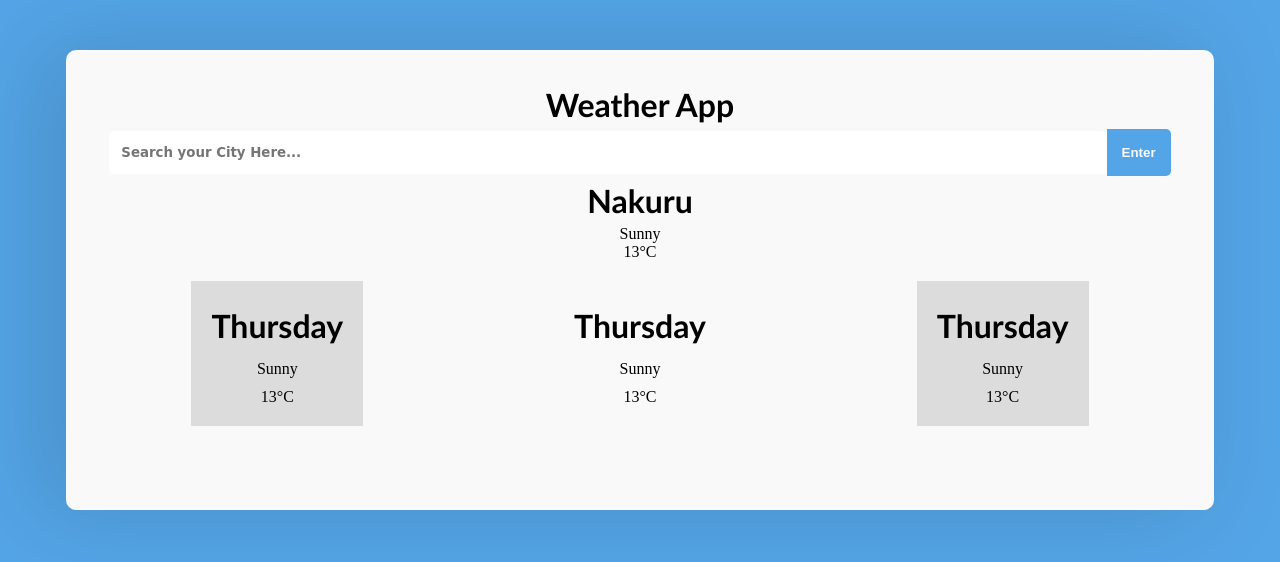
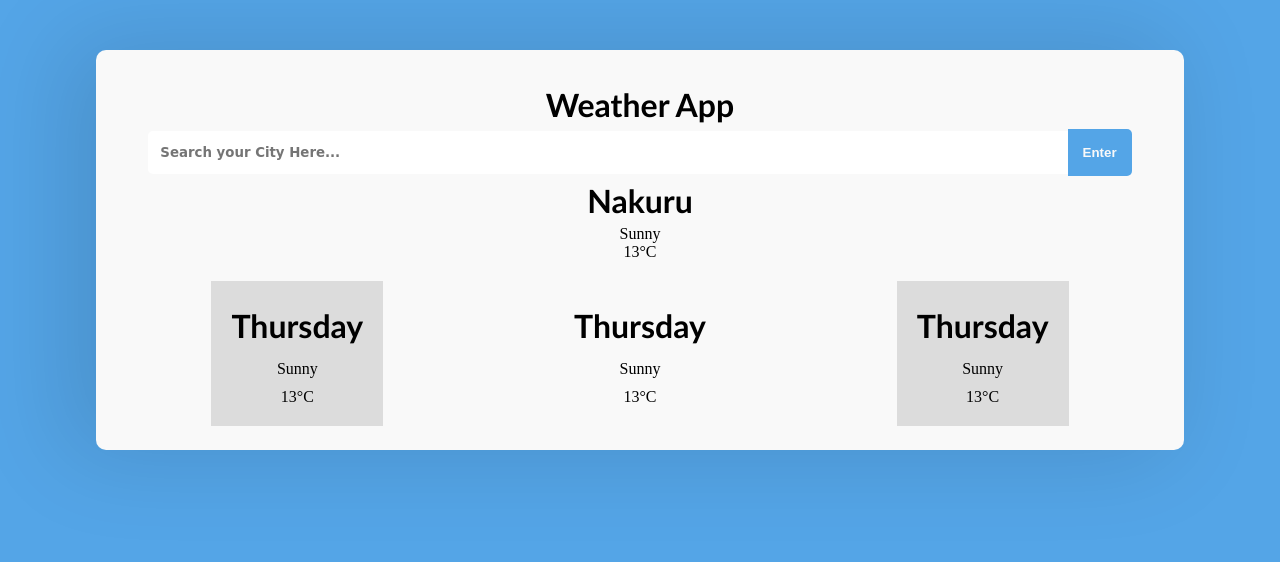
Before and after one commit to Bennyjoez/Atril-Ben-Weather-App, a plain HTML site: page index.html in a window 1280 px wide. Drawn offline with Linux system fonts and the light colour scheme; a web font is replaced by a local one.

```diff
--- a/style.css
+++ b/style.css
@@ -2,11 +2,11 @@
     padding: 0px;
     margin: 0px;
     text-decoration: none;
+    box-sizing: border-box;
 }
 body {
     background: #54a5e7;
     width: 100%;
-    height: auto;
     display: flex;
     justify-content: center;
     align-items: center;
```
